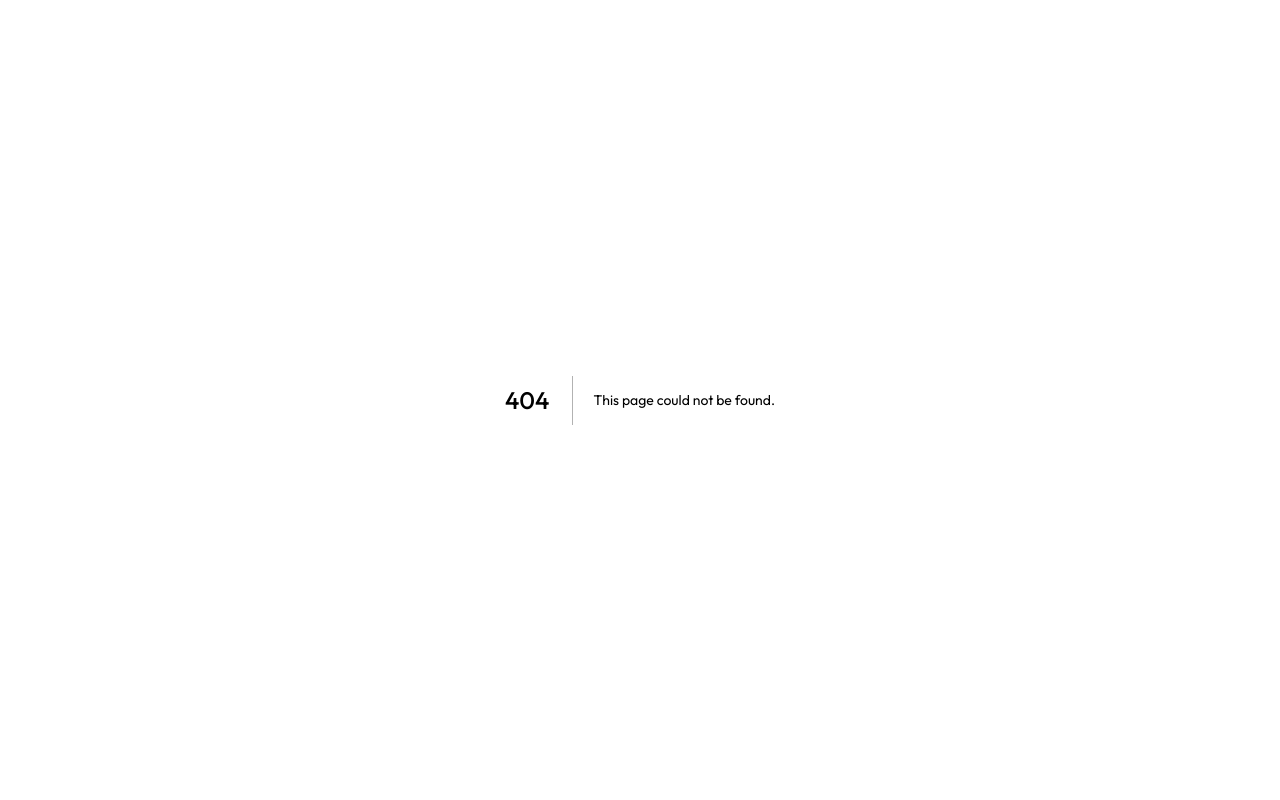
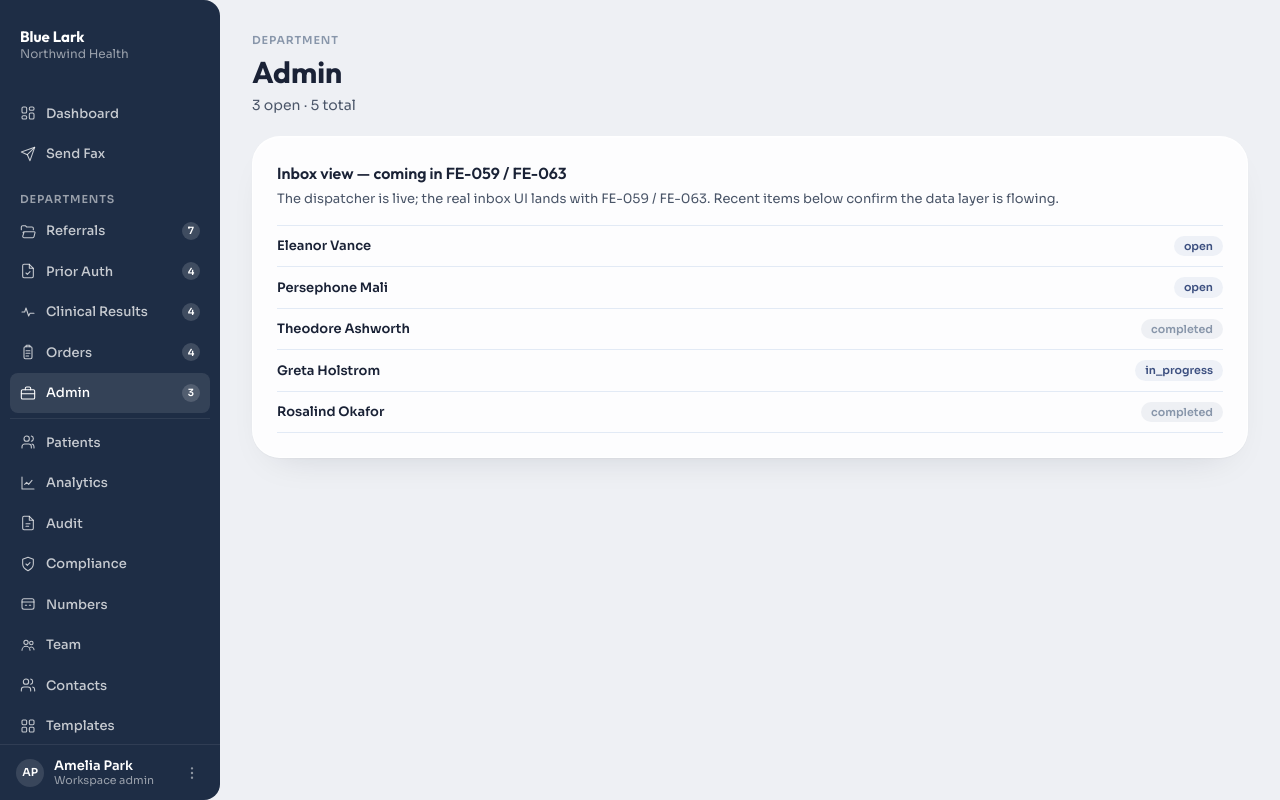
Before and after one commit to kschulze3142/design-prototype, a Next.js app: page /app/departments/admin in a window 1280 px wide. Before the commit this address had no page. Built offline with nearby package versions, Linux system fonts and the light colour scheme.

Commit message:
FE-049: Generic /app/departments/[type] route with layout dispatcher

```diff
--- /dev/null
+++ b/app/app/departments/[type]/page.tsx
@@ -0,0 +1,25 @@
+import { notFound } from 'next/navigation';
+import { DepartmentPage } from '@/lib/components/DepartmentPage';
+import type { DepartmentType } from '@/lib/mockSystem/types';
+
+const VALID_TYPES: DepartmentType[] = [
+  'referrals',
+  'prior_auth',
+  'clinical_results',
+  'orders',
+  'admin',
+];
+
+function isDepartmentType(s: string): s is DepartmentType {
+  return (VALID_TYPES as string[]).includes(s);
+}
+
+export default async function Page({
+  params,
+}: {
+  params: Promise<{ type: string }>;
+}) {
+  const { type } = await params;
+  if (!isDepartmentType(type)) notFound();
+  return <DepartmentPage type={type} />;
+}
--- a/components/app/AppSidebar.tsx
+++ b/components/app/AppSidebar.tsx
@@ -108,7 +108,7 @@ function DepartmentNavRow({ department, pathname }: { department: Department; pa
     () => items.filter(i => !template.terminalStatuses.includes(i.status)).length,
     [items, template.terminalStatuses],
   );
-  const href = `/app/${department.type}`;
+  const href = `/app/departments/${department.type}`;
   return (
     <NavItemRow
       item={{ href, label: template.name, icon: DEPARTMENT_ICON[department.type] }}
--- /dev/null
+++ b/lib/components/DepartmentPage.tsx
@@ -0,0 +1,26 @@
+'use client';
+
+import { useTemplate } from '@/lib/mockSystem/hooks';
+import type { DepartmentType } from '@/lib/mockSystem/types';
+import { PipelinePage } from './layouts/PipelinePage';
+import { TrackerPage } from './layouts/TrackerPage';
+import { InboxPage } from './layouts/InboxPage';
+import { QueuePage } from './layouts/QueuePage';
+
+export function DepartmentPage({ type }: { type: DepartmentType }) {
+  const template = useTemplate(type);
+
+  switch (template.queueLayout) {
+    case 'pipeline': return <PipelinePage type={type} />;
+    case 'tracker':  return <TrackerPage  type={type} />;
+    case 'inbox':    return <InboxPage    type={type} />;
+    case 'queue':    return <QueuePage    type={type} />;
+    default: {
+      // Exhaustiveness check: adding a new QueueLayout in types.ts will
+      // tsc-error here until a case is added above.
+      const _exhaustive: never = template.queueLayout;
+      void _exhaustive;
+      return null;
+    }
+  }
+}
--- /dev/null
+++ b/lib/components/DepartmentStub.tsx
@@ -0,0 +1,170 @@
+'use client';
+
+import { useMemo } from 'react';
+import { Card } from '@/components/app/primitives';
+import {
+  usePatients,
+  useTemplate,
+  useWorkItemsByDepartment,
+} from '@/lib/mockSystem/hooks';
+import type { DepartmentType } from '@/lib/mockSystem/types';
+
+type Props = {
+  type: DepartmentType;
+  layoutName: string;
+  ticketId: string;
+};
+
+const MAX_ROWS = 5;
+
+const overlineStyle: React.CSSProperties = {
+  fontFamily: 'JetBrains Mono, var(--font-mono), monospace',
+  fontSize: 11,
+  color: 'var(--color-text-tertiary)',
+  letterSpacing: '0.08em',
+  textTransform: 'uppercase',
+  fontWeight: 600,
+  margin: 0,
+  marginBottom: 6,
+};
+
+const headlineStyle: React.CSSProperties = {
+  fontFamily: 'Outfit, var(--font-heading), system-ui, sans-serif',
+  fontWeight: 700,
+  fontSize: 30,
+  color: 'var(--color-text-primary)',
+  margin: 0,
+  lineHeight: 1.15,
+};
+
+const sublineStyle: React.CSSProperties = {
+  fontFamily: 'Sora, var(--font-body), system-ui, sans-serif',
+  fontSize: 14,
+  color: 'var(--color-text-secondary)',
+  margin: 0,
+  marginTop: 6,
+};
+
+export function DepartmentStub({ type, layoutName, ticketId }: Props) {
+  const template = useTemplate(type);
+  const items = useWorkItemsByDepartment(type);
+  const patients = usePatients();
+
+  const patientNameById = useMemo(() => {
+    const m = new Map<string, string>();
+    for (const p of patients) m.set(p.id, p.name);
+    return m;
+  }, [patients]);
+
+  const { openCount, sortedItems } = useMemo(() => {
+    const open = items.filter(i => !template.terminalStatuses.includes(i.status));
+    const sorted = [...items].sort((a, b) => b.updatedAt.localeCompare(a.updatedAt));
+    return { openCount: open.length, sortedItems: sorted };
+  }, [items, template.terminalStatuses]);
+
+  const visibleItems = sortedItems.slice(0, MAX_ROWS);
+  const hiddenCount = Math.max(0, sortedItems.length - MAX_ROWS);
+
+  return (
+    <div style={{ paddingTop: 32, paddingBottom: 32 }}>
+      <header style={{ marginBottom: 20 }}>
+        <p style={overlineStyle}>DEPARTMENT</p>
+        <h1 style={headlineStyle}>{template.name}</h1>
+        <p style={sublineStyle}>
+          {openCount} open · {items.length} total
+        </p>
+      </header>
+
+      <Card className="p-6">
+        <div style={{
+          fontFamily: 'Outfit, var(--font-heading), system-ui, sans-serif',
+          fontSize: 16,
+          fontWeight: 600,
+          color: 'var(--color-text-primary)',
+          marginBottom: 4,
+        }}>
+          {layoutName} view — coming in {ticketId}
+        </div>
+        <div style={{
+          fontFamily: 'Sora, var(--font-body), system-ui, sans-serif',
+          fontSize: 13,
+          color: 'var(--color-text-secondary)',
+          marginBottom: 16,
+        }}>
+          The dispatcher is live; the real {layoutName.toLowerCase()} UI lands with {ticketId}.
+          Recent items below confirm the data layer is flowing.
+        </div>
+
+        {items.length === 0 ? (
+          <div style={{
+            padding: '20px 0',
+            fontFamily: 'Sora, var(--font-body), system-ui, sans-serif',
+            fontSize: 13,
+            color: 'var(--color-text-tertiary)',
+          }}>
+            No items in this department yet.
+          </div>
+        ) : (
+          <div style={{
+            borderTop: '1px solid var(--color-border)',
+          }}>
+            {visibleItems.map(item => {
+              const isTerminal = template.terminalStatuses.includes(item.status);
+              const name = patientNameById.get(item.patientId) ?? 'Unknown patient';
+              return (
+                <div
+                  key={item.id}
+                  style={{
+                    display: 'flex',
+                    alignItems: 'center',
+                    gap: 12,
+                    padding: '10px 0',
+                    borderBottom: '1px solid var(--color-border)',
+                  }}
+                >
+                  <span style={{
+                    flex: 1,
+                    minWidth: 0,
+                    fontFamily: 'Sora, var(--font-body), system-ui, sans-serif',
+                    fontSize: 13,
+                    fontWeight: 600,
+                    color: 'var(--color-text-primary)',
+                    overflow: 'hidden',
+                    textOverflow: 'ellipsis',
+                    whiteSpace: 'nowrap',
+                  }}>
+                    {name}
+                  </span>
+                  <span style={{
+                    display: 'inline-flex',
+                    alignItems: 'center',
+                    padding: '2px 10px',
+                    borderRadius: 'var(--radius-pill)',
+                    background: isTerminal ? 'var(--color-bg)' : 'var(--color-primary-subtle)',
+                    color: isTerminal ? 'var(--color-text-tertiary)' : 'var(--color-primary)',
+                    fontFamily: 'Sora, var(--font-body), system-ui, sans-serif',
+                    fontSize: 11,
+                    fontWeight: 600,
+                    whiteSpace: 'nowrap',
+                  }}>
+                    {item.status}
+                  </span>
+                </div>
+              );
+            })}
+            {hiddenCount > 0 && (
+              <div style={{
+                padding: '10px 0',
+                fontFamily: 'Sora, var(--font-body), system-ui, sans-serif',
+                fontSize: 12,
+                color: 'var(--color-text-tertiary)',
+              }}>
+                +{hiddenCount} more
+              </div>
+            )}
+          </div>
+        )}
+      </Card>
+    </div>
+  );
+}
--- /dev/null
+++ b/lib/components/layouts/InboxPage.tsx
@@ -0,0 +1,8 @@
+'use client';
+
+import { DepartmentStub } from '../DepartmentStub';
+import type { DepartmentType } from '@/lib/mockSystem/types';
+
+export function InboxPage({ type }: { type: DepartmentType }) {
+  return <DepartmentStub type={type} layoutName="Inbox" ticketId="FE-059 / FE-063" />;
+}
--- /dev/null
+++ b/lib/components/layouts/PipelinePage.tsx
@@ -0,0 +1,8 @@
+'use client';
+
+import { DepartmentStub } from '../DepartmentStub';
+import type { DepartmentType } from '@/lib/mockSystem/types';
+
+export function PipelinePage({ type }: { type: DepartmentType }) {
+  return <DepartmentStub type={type} layoutName="Pipeline (Kanban)" ticketId="FE-054" />;
+}
--- /dev/null
+++ b/lib/components/layouts/QueuePage.tsx
@@ -0,0 +1,8 @@
+'use client';
+
+import { DepartmentStub } from '../DepartmentStub';
+import type { DepartmentType } from '@/lib/mockSystem/types';
+
+export function QueuePage({ type }: { type: DepartmentType }) {
+  return <DepartmentStub type={type} layoutName="Queue" ticketId="FE-061" />;
+}
--- /dev/null
+++ b/lib/components/layouts/TrackerPage.tsx
@@ -0,0 +1,8 @@
+'use client';
+
+import { DepartmentStub } from '../DepartmentStub';
+import type { DepartmentType } from '@/lib/mockSystem/types';
+
+export function TrackerPage({ type }: { type: DepartmentType }) {
+  return <DepartmentStub type={type} layoutName="Tracker" ticketId="FE-057" />;
+}
```
Also changed, not shown: .claude/settings.local.json.
